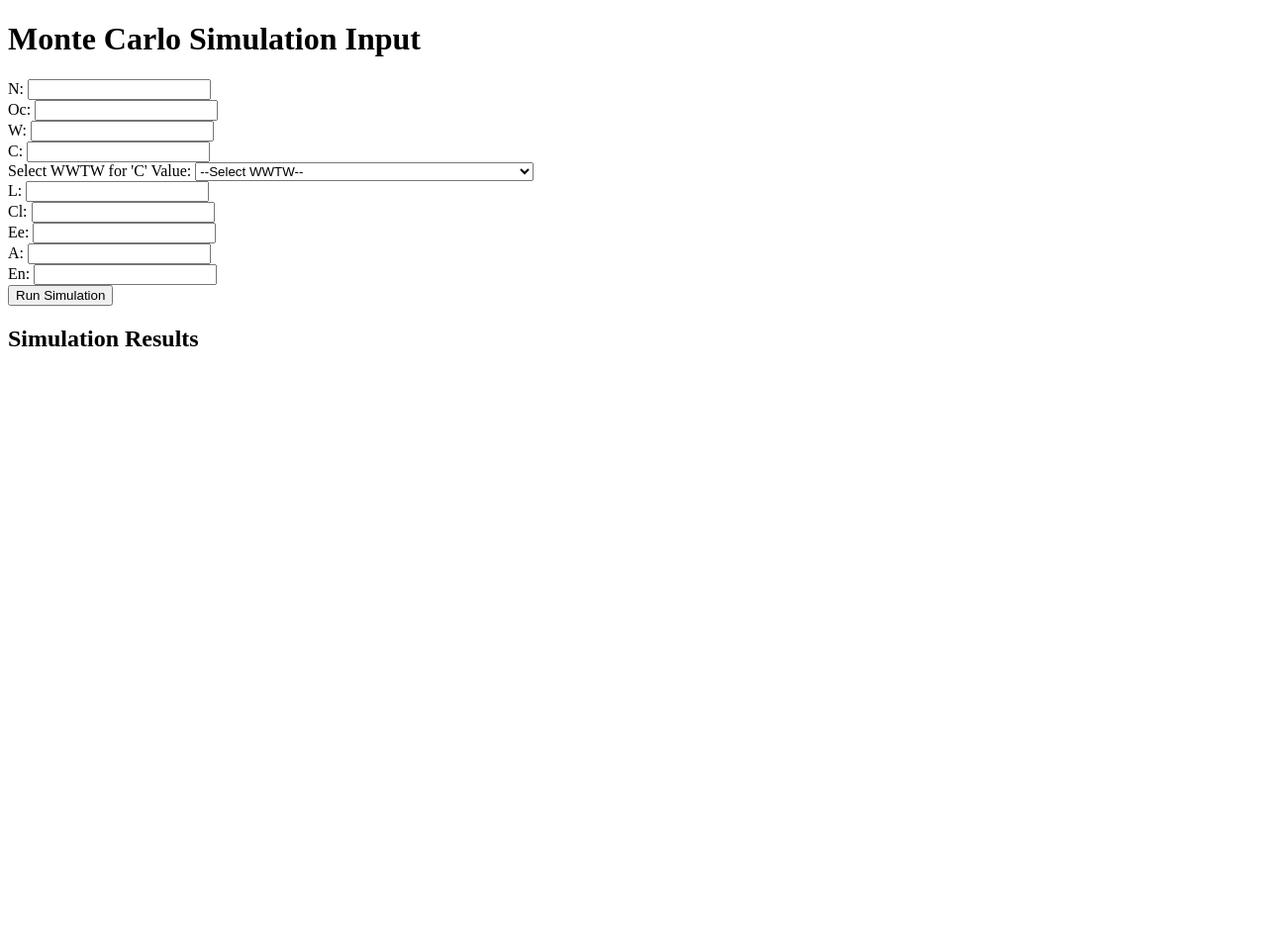
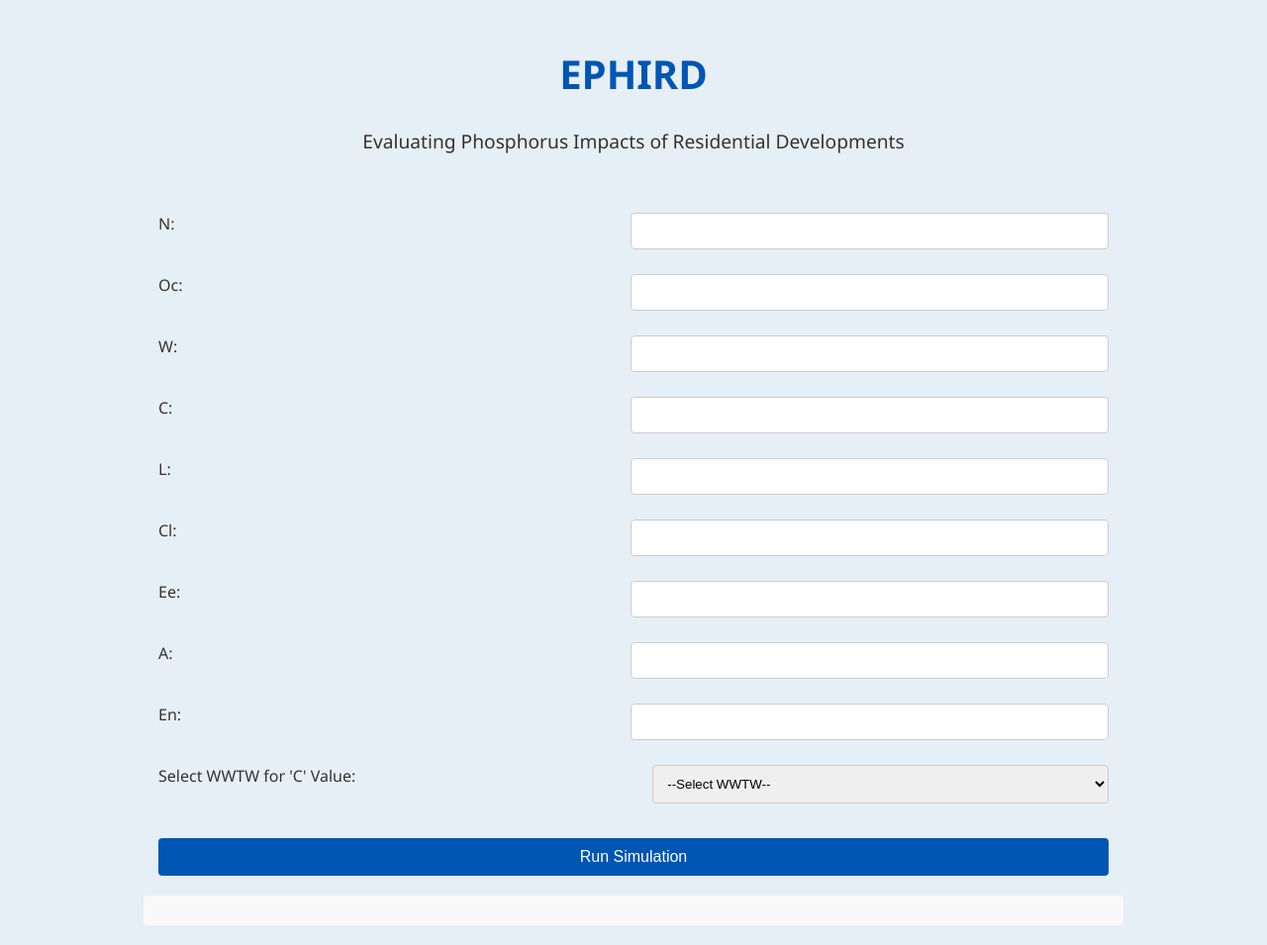
Before and after one commit to EPHIRDdev/EPHIRD, a Flask app: page / in a window 1280 px wide. Shown: the whole page at 99% size. Before the commit the page ends 350 px from the top, so only its background shows below. Run offline with Flask 3, Linux system fonts and the light colour scheme.

Commit message:
Update index.html

```diff
--- a/templates/index.html
+++ b/templates/index.html
@@ -1,60 +1,174 @@
 <!DOCTYPE html>
-<html>
+<html lang="en">
 <head>
-    <title>Monte Carlo Simulation</title>
+    <meta charset="UTF-8">
+    <meta http-equiv="X-UA-Compatible" content="IE=edge">
+    <meta name="viewport" content="width=device-width, initial-scale=1.0">
+    <title>EPHIRD - Evaluating Phosphorus Impacts of Residential Developments</title>
+    <style>
+        body, html {
+            margin: 0;
+            font-family: 'Segoe UI', Tahoma, Geneva, Verdana, sans-serif;
+            background-color: #e7eff6;
+            color: #333;
+        }
+        .header {
+            padding: 20px;
+            text-align: center;
+        }
+        .header h1 {
+            color: #0056b3;
+            font-size: 2.5em;
+        }
+        .header p {
+            color: #333;
+            font-size: 1.2em;
+        }
+        form {
+            margin: 20px auto;
+            width: 90%;
+            max-width: 960px;
+        }
+        .form-group {
+            margin-bottom: 15px;
+        }
+        label {
+            display: block;
+            margin-bottom: 5px;
+        }
+        input[type="text"], select {
+            width: 100%;
+            padding: 10px;
+            margin-bottom: 10px;
+            border: 1px solid #ccc;
+            border-radius: 4px;
+        }
+        button {
+            width: 100%;
+            padding: 10px;
+            color: white;
+            background-color: #0056b3;
+            border: none;
+            border-radius: 4px;
+            font-size: 1em;
+            cursor: pointer;
+            margin-top: 10px;
+        }
+        button:hover {
+            background-color: #003d82;
+        }
+        #resultStats, #resultGraph {
+            margin-top: 20px;
+            width: 90%;
+            max-width: 960px;
+            margin-left: auto;
+            margin-right: auto;
+        }
+        #resultStats {
+            background-color: #f9f9f9;
+            padding: 15px;
+            border-radius: 4px;
+        }
+        img {
+            max-width: 100%;
+            height: auto;
+        }
+        @media screen and (min-width: 600px) {
+            .form-group {
+                display: flex;
+                justify-content: space-between;
+            }
+            .form-group label,
+            .form-group input,
+            .form-group select {
+                flex: 1;
+                max-width: 48%;
+            }
+        }
+    </style>
 </head>
 <body>
-    <h1>Monte Carlo Simulation Input</h1>
-    <form id="simulationForm" onsubmit="event.preventDefault(); runSimulation();">
-        <!-- Form fields for each parameter in your Monte Carlo simulation -->
+    <div class="header">
+        <h1>EPHIRD</h1>
+        <p>Evaluating Phosphorus Impacts of Residential Developments</p>
+    </div>
+
+    <form id="simulationForm" onsubmit="event.preventDefault(); validateAndRunSimulation();">
+        <div class="form-group">
             <label for="N">N:</label>
-        <input type="number" id="N" name="N" required><br>
-
+            <input type="text" id="N" name="N" required>
+        </div>
+        <div class="form-group">
             <label for="Oc">Oc:</label>
-        <input type="number" id="Oc" name="Oc" required><br>
-
+            <input type="text" id="Oc" name="Oc" required>
+        </div>
+        <div class="form-group">
             <label for="W">W:</label>
-        <input type="number" id="W" name="W" required><br>
-
+            <input type="text" id="W" name="W" required>
+        </div>
+        <div class="form-group">
             <label for="C">C:</label>
-        <input type="number" id="C" name="C" required><br>
-
-        <!-- WWTW Dropdown for selecting a value for 'C' -->
+            <input type="text" id="C" name="C" required>
+        </div>
+        <div class="form-group">
+            <label for="L">L:</label>
+            <input type="text" id="L" name="L" required>
+        </div>
+        <div class="form-group">
+            <label for="Cl">Cl:</label>
+            <input type="text" id="Cl" name="Cl" required>
+        </div>
+        <div class="form-group">
+            <label for="Ee">Ee:</label>
+            <input type="text" id="Ee" name="Ee" required>
+        </div>
+        <div class="form-group">
+            <label for="A">A:</label>
+            <input type="text" id="A" name="A" required>
+        </div>
+        <div class="form-group">
+            <label for="En">En:</label>
+            <input type="text" id="En" name="En" required>
+        </div>
+        <div class="form-group">
             <label for="wwtwDropdown">Select WWTW for 'C' Value:</label>
-        <select id="wwtwDropdown" onchange="updateCValue()">
+            <select id="wwtwDropdown" name="C" onchange="updateCValue();">
                 <option value="">--Select WWTW--</option>
                 {% for wwtw in wwtw_data %}
                 <option value="{{ wwtw['Phosphorus_Concentration'] }}">{{ wwtw['WWTW_Name'] }}</option>
                 {% endfor %}
-        </select><br>
-
-        <label for="L">L:</label>
-        <input type="number" id="L" name="L" required><br>
-
-        <label for="Cl">Cl:</label>
-        <input type="number" id="Cl" name="Cl" required><br>
-
-        <label for="Ee">Ee:</label>
-        <input type="number" id="Ee" name="Ee" required><br>
-
-        <label for="A">A:</label>
-        <input type="number" id="A" name="A" required><br>
-
-        <label for="En">En:</label>
-        <input type="number" id="En" name="En" required><br>
-
+            </select>
+        </div>
         <button type="submit">Run Simulation</button>
     </form>
 
-    <h2>Simulation Results</h2>
     <div id="resultStats"></div>
     <div id="resultGraph"></div>
 
     <script>
+        function validateAndRunSimulation() {
+            var isValid = true;
+            var numberInputs = document.querySelectorAll('input[type=text]');
+            numberInputs.forEach(function(input) {
+                if (input.value !== '') {
+                    if (isNaN(input.value) || !isFinite(input.value)) {
+                        alert('Please enter a valid number for ' + input.name);
+                        isValid = false;
+                    } else {
+                        var value = parseFloat(input.value);
+                        input.value = value.toFixed(3);
+                    }
+                }
+            });
+
+            if (isValid) {
+                runSimulation();
+            }
+        }
+
         function runSimulation() {
             document.getElementById('resultStats').innerHTML = '';
             document.getElementById('resultGraph').innerHTML = '';
-
             var formData = new FormData(document.getElementById('simulationForm'));
             fetch('/run_simulation', {
                 method: 'POST',
@@ -64,9 +178,9 @@
             .then(response => response.json())
             .then(data => {
                 var stats = data.stats;
-                var statsText = `Mean of Output: ${stats.mean_output.toFixed(2)}<br>` +
-                                `Median of Output: ${stats.median_output.toFixed(2)}<br>` +
-                                `Standard Deviation of Output: ${stats.std_dev_output.toFixed(2)}`;
+                var statsText = `Mean of Output: ${parseFloat(stats.mean_output).toFixed(3)}<br>` +
+                                `Median of Output: ${parseFloat(stats.median_output).toFixed(3)}<br>` +
+                                `Standard Deviation of Output: ${parseFloat(stats.std_dev_output).toFixed(3)}`;
                 document.getElementById('resultStats').innerHTML = statsText;
                 document.getElementById('resultGraph').innerHTML = '<img src="' + data.graph + '" />';
             });
@@ -74,9 +188,7 @@
 
         function updateCValue() {
             var selectedValue = document.getElementById('wwtwDropdown').value;
-            if (selectedValue) {
             document.getElementById('C').value = selectedValue;
-            }
         }
     </script>
 </body>
```
Lines whose indentation alone changed are shown as unchanged.
